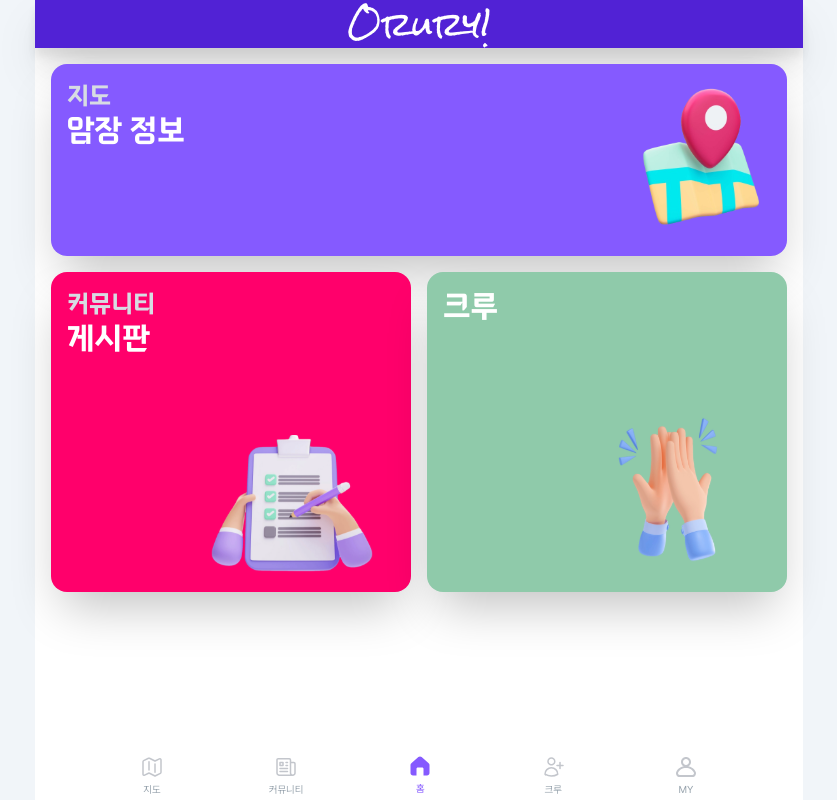
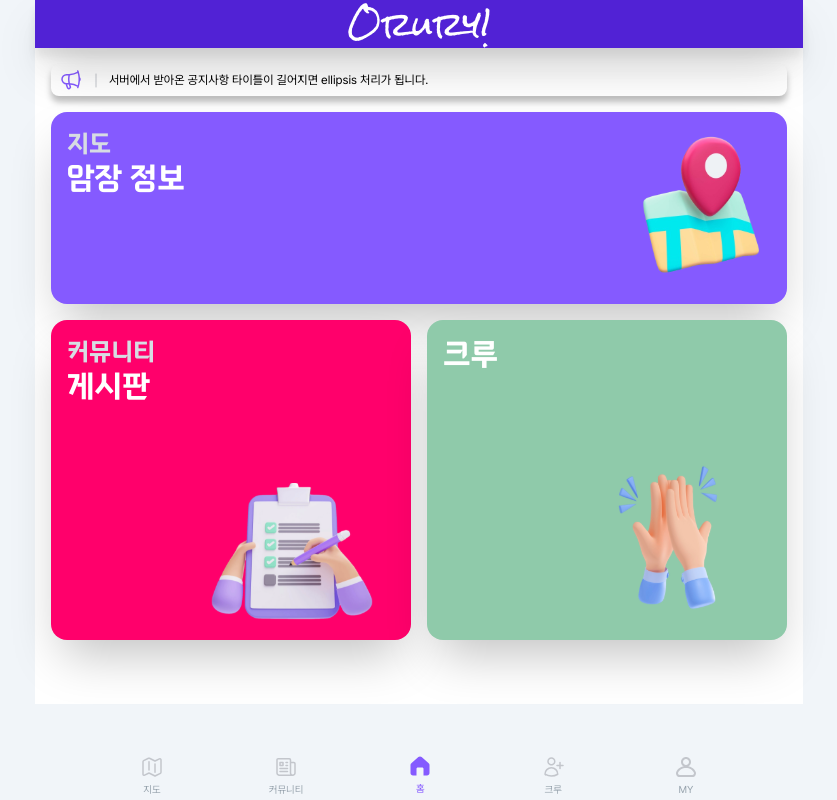
Before and after one commit to Kernel360/f1-Orury-Client, a Next.js app: page / in a window 1280 px wide. Shown: the whole page, without its empty margins (221-1058 px from the left). Built offline with nearby package versions, Linux system fonts and the light colour scheme; what tailwindcss-safe-area would draw is missing.

Commit message:
feat: 공지사항 컴포넌트 추가

```diff
--- /dev/null
+++ b/src/app/_components/home/Announcement.tsx
@@ -0,0 +1,16 @@
+import { announce, bar } from '$/index';
+import Image from 'next/image';
+
+function Announcement() {
+  return (
+    <div className="flex h-8 mx-4 mb-4 shadow-main rounded-lg items-center px-2 gap-3 text-xs">
+      <Image src={announce} alt={announce} />
+      <Image src={bar} alt={bar} />
+      <span className="text-ellipsis whitespace-nowrap overflow-hidden">
+        서버에서 받아온 공지사항 타이틀이 길어지면 ellipsis 처리가 됩니다.
+      </span>
+    </div>
+  );
+}
+
+export default Announcement;
--- a/src/app/page.tsx
+++ b/src/app/page.tsx
@@ -2,19 +2,21 @@ import Title from '@/app/ui/common/Title';
 import NavigateBlock from '@/app/ui/NavigateBlock';
 import NAVIGATE_BLOCKS from '@/constants/ui/navigateBlock';
 import Navbar from '@/app/ui/common/Navbar';
+import Announcement from '@/app/_components/home/Announcement';
 
 function Home() {
   return (
-    <main className="flex flex-col h-screen bg-white justify-between">
+    <main className="flex flex-col bg-white justify-between pb-16">
       <div>
         <Title />
+        <Announcement />
         <div className="flex flex-wrap mx-4 gap-4 justify-between">
           {Object.values(NAVIGATE_BLOCKS).map(value => (
             <NavigateBlock key={value.title} blockProps={value} />
           ))}
         </div>
-        <Navbar />
       </div>
+      <Navbar />
     </main>
   );
 }
```
